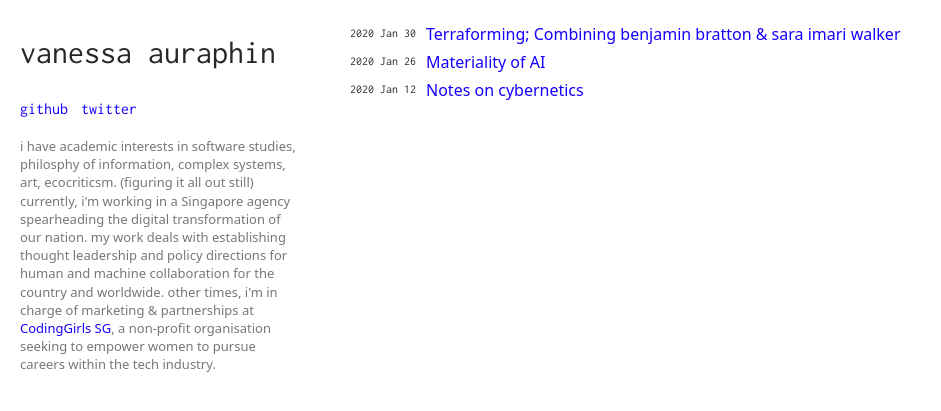
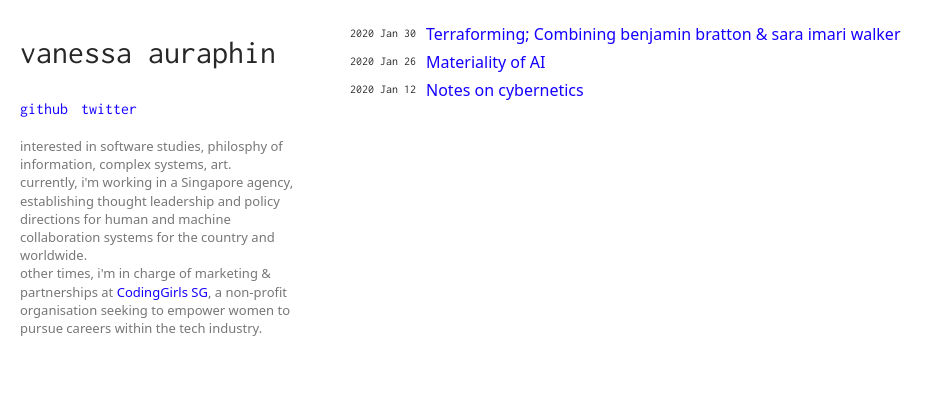
Before and after one commit to litepalette/litepalette.github.io, a Jekyll site: the page built from index.html, in a window 1280 px wide. Shown: the top 411 px of the page, without its empty margins (0-941 px from the left). Built offline with Jekyll 4.4.1, drawn with Linux system fonts in a browser that asks for light colours.

Commit message:
Update default.html

```diff
--- a/_layouts/default.html
+++ b/_layouts/default.html
@@ -46,9 +46,9 @@
                 {% endfor %}
             </ul>
             <p class="bio">
-                i have academic interests in software studies, philosphy of information, complex systems, art, ecocriticsm. (figuring it all out still)
-                currently, i'm working in a Singapore agency spearheading the digital transformation of our nation. my work deals with establishing thought leadership and policy directions for human and machine collaboration for the country and worldwide.
-                other times, i'm in charge of marketing & partnerships at <a href="http://codinggirls.sg"> CodingGirls SG</a>, a non-profit organisation seeking to empower women to pursue careers within the tech industry.
+                interested in software studies, philosphy of information, complex systems, art.
+               <br> currently, i'm working in a Singapore agency, establishing thought leadership and policy directions for human and machine collaboration systems for the country and worldwide.
+                <br> other times, i'm in charge of marketing & partnerships at <a href="http://codinggirls.sg"> CodingGirls SG</a>, a non-profit organisation seeking to empower women to pursue careers within the tech industry.
             </p>
          <!--   <p class="rss">
                 <a href="/feed.xml">RSS Feed</a>
```
